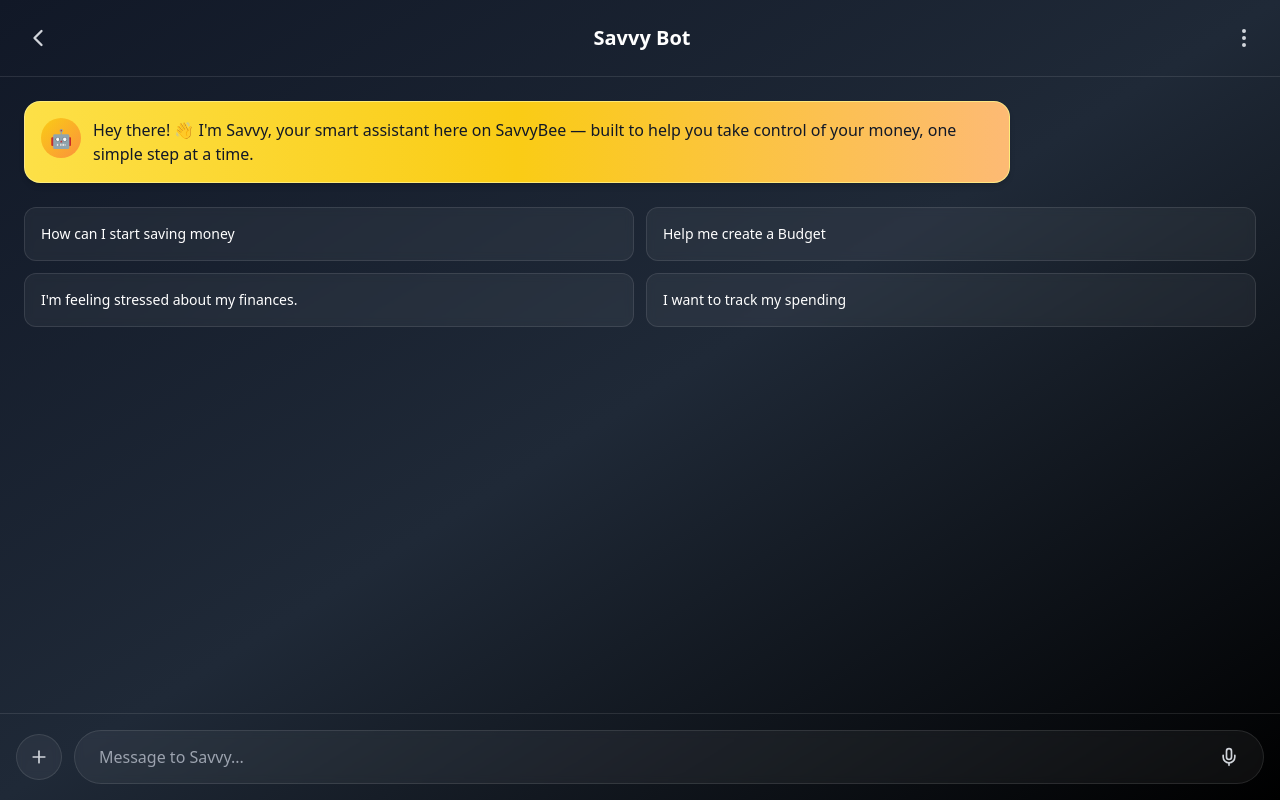
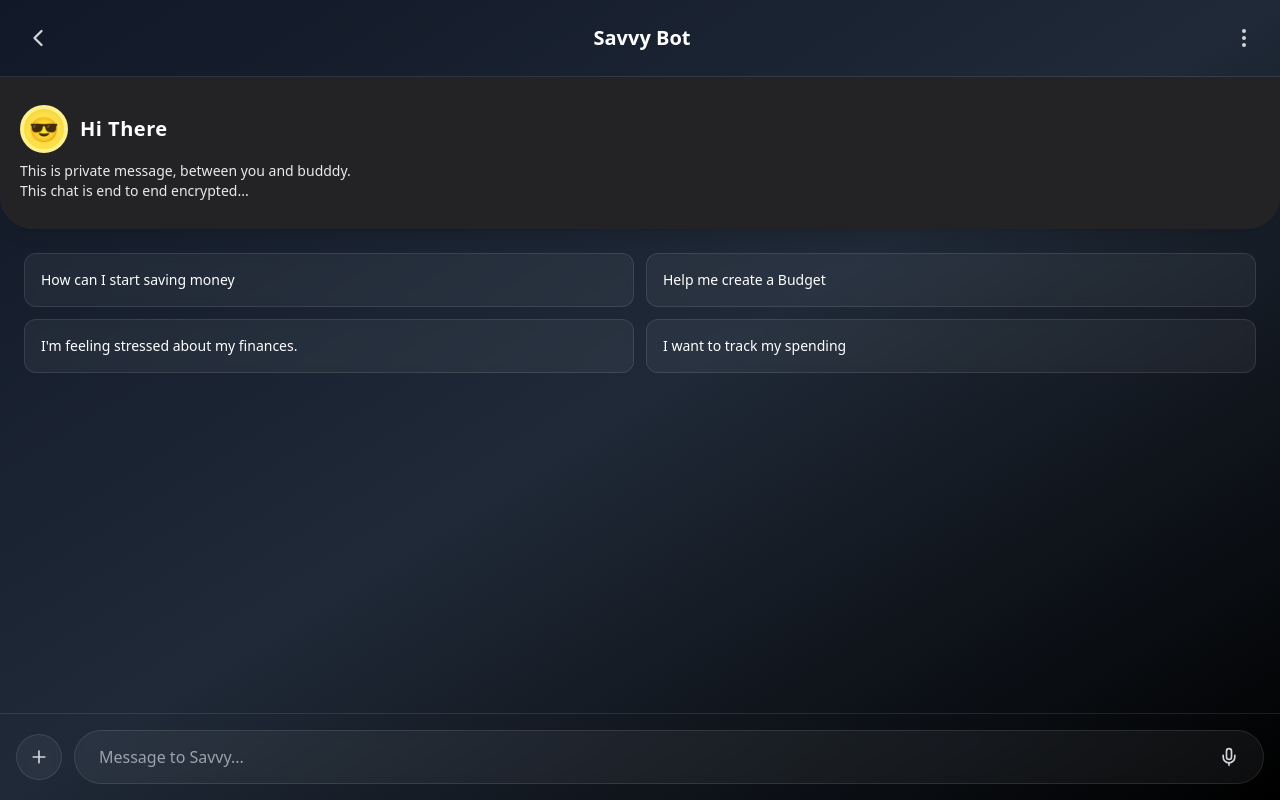
Before and after one commit to digitalboomster/savvy-bot-canvas-remake, a React (Vite) app: page /chat in a window 1280 px wide. Built offline with nearby package versions, Linux system fonts and the light colour scheme.

Commit message:
Refactor and style chat interface
Styled "Hi There" and privacy message to match screenshots.

```diff
--- /dev/null
+++ b/src/components/ChatHeader.tsx
@@ -0,0 +1,41 @@
+
+import React from "react";
+import { useTheme } from "../context/ThemeContext";
+
+const ChatHeader = () => {
+  const { isDark } = useTheme();
+
+  // Color palette derived from your screenshots
+  const bgColor = isDark
+    ? "bg-[#232325]"
+    : "bg-gradient-to-b from-yellow-100 via-yellow-50 to-white";
+  const borderColor = isDark ? "border-none" : "border border-yellow-300";
+
+  return (
+    <div
+      className={`rounded-b-3xl ${bgColor} w-full px-5 pt-7 pb-7 shadow-lg relative z-10 ${borderColor}`}
+      style={{
+        borderBottomLeftRadius: "2rem",
+        borderBottomRightRadius: "2rem",
+      }}
+    >
+      <div className="flex items-center gap-3 mb-2">
+        <div className="w-12 h-12 rounded-full bg-yellow-300 flex items-center justify-center border-4 border-yellow-200 overflow-hidden shadow-inner">
+          {/* Can swap this with an image in future if needed */}
+          <span className="text-2xl">😎</span>
+        </div>
+        <span className="text-xl font-semibold text-white dark:text-white" style={{letterSpacing: 0.5}}>
+          Hi There
+        </span>
+      </div>
+      <div>
+        <p className="text-white text-sm mt-1 opacity-90">
+          This is private message, between you and budddy.<br />
+          This chat is end to end encrypted...
+        </p>
+      </div>
+    </div>
+  );
+};
+
+export default ChatHeader;
--- a/src/components/ChatPage.tsx
+++ b/src/components/ChatPage.tsx
@@ -1,8 +1,9 @@
 import React, { useState, useRef, useEffect } from 'react';
-import { ArrowLeft, Mic, Plus, MoreVertical, ChevronLeft } from 'lucide-react';
+import { ChevronLeft, Mic, Plus, MoreVertical } from 'lucide-react';
 import { useNavigate, useLocation } from 'react-router-dom';
 import { DropdownMenu, DropdownMenuTrigger, DropdownMenuContent, DropdownMenuItem } from './ui/dropdown-menu';
 import { useTheme } from '../context/ThemeContext';
+import ChatHeader from './ChatHeader';
 
 interface Message {
   id: string;
@@ -121,7 +122,7 @@ const ChatPage = () => {
               <MoreVertical size={24} className={isDark ? "text-gray-300 hover:text-white" : "text-gray-600 hover:text-black"} />
             </button>
           </DropdownMenuTrigger>
-          <DropdownMenuContent align="end" className={isDark ? "bg-gray-900 text-white border-gray-700" : "bg-white text-gray-900 border-gray-200"}>
+          <DropdownMenuContent align="end" className={isDark ? "bg-gray-900 text-white border-gray-700 z-50" : "bg-white text-gray-900 border-gray-200 z-50"}>
             <DropdownMenuItem onClick={toggleTheme}>
               {isDark ? "Switch to Light Mode" : "Switch to Dark Mode"}
             </DropdownMenuItem>
@@ -129,27 +130,14 @@ const ChatPage = () => {
         </DropdownMenu>
       </div>
 
-      {/* Welcome Section (no privacy message) */}
+      {/* ChatHeader */}
+      {showWelcome && (
+        <ChatHeader />
+      )}
+
+      {/* Starter Prompts (shown after header) */}
       {showWelcome && (
         <div className="p-6 space-y-6">
-          {/* AI Welcome Speech Bubble */}
-          <div className="flex justify-start">
-            <div className="max-w-[80%] bg-gradient-to-r from-yellow-300 via-yellow-400 to-orange-300 shadow-md p-4 rounded-2xl border border-yellow-200/80 text-gray-900 font-medium relative">
-              <span className="absolute -left-1 top-4 h-4 w-4 bg-yellow-400 rounded-full blur-sm opacity-40 -z-10" />
-              <div className="flex items-start gap-3">
-                {/* Avatar (blank for now) */}
-                <div className="w-10 h-10 bg-gradient-to-br from-yellow-400 to-orange-400 rounded-full flex items-center justify-center shrink-0">
-                  <span className="text-lg">🤖</span>
-                </div>
-                <div className="flex-1">
-                  <p className="">
-                    Hey there! 👋 I'm Savvy, your smart assistant here on SavvyBee — built to help you take control of your money, one simple step at a time.
-                  </p>
-                </div>
-              </div>
-            </div>
-          </div>
-          {/* Starter Prompts */}
           <div className="grid grid-cols-2 gap-3">
             {starterPrompts.map((prompt, index) => (
               <button
```
